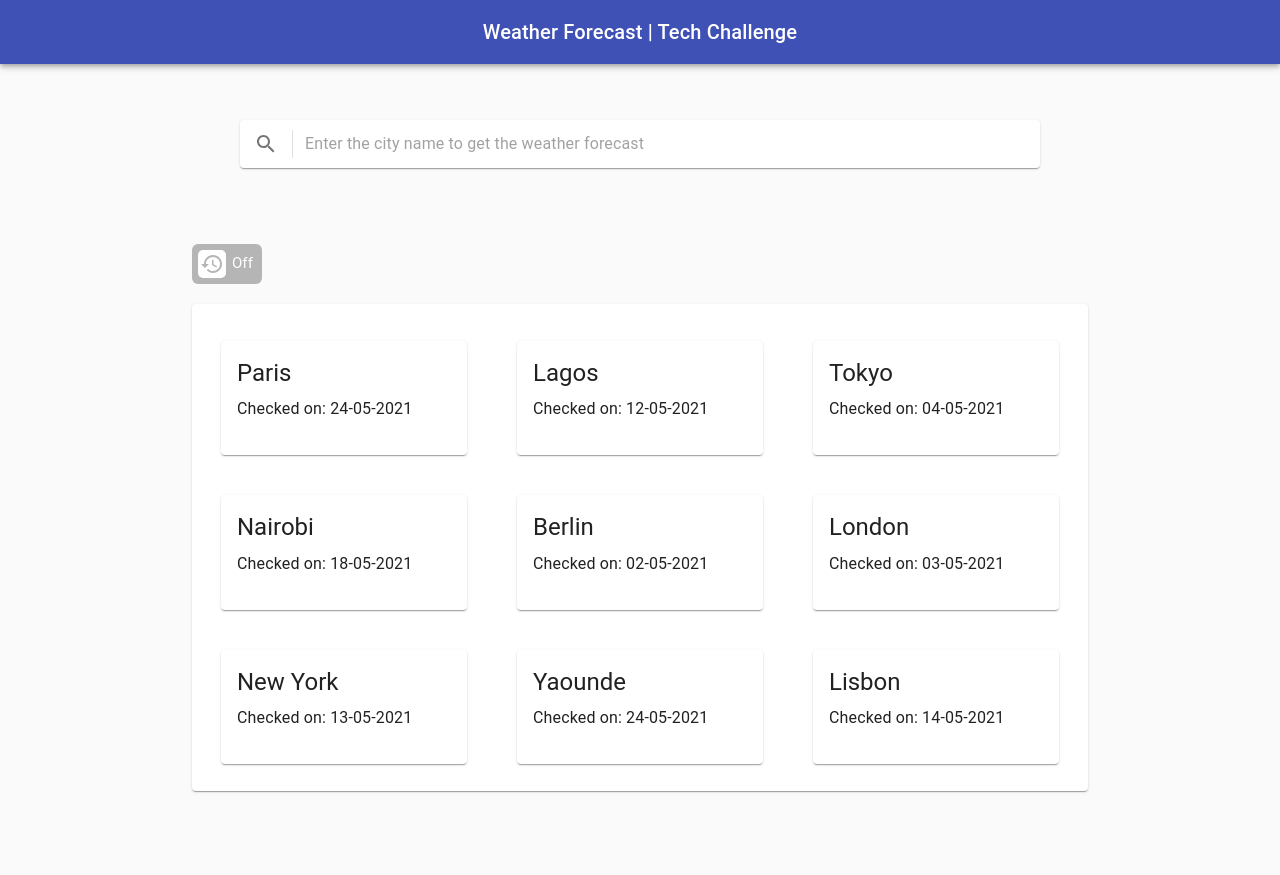
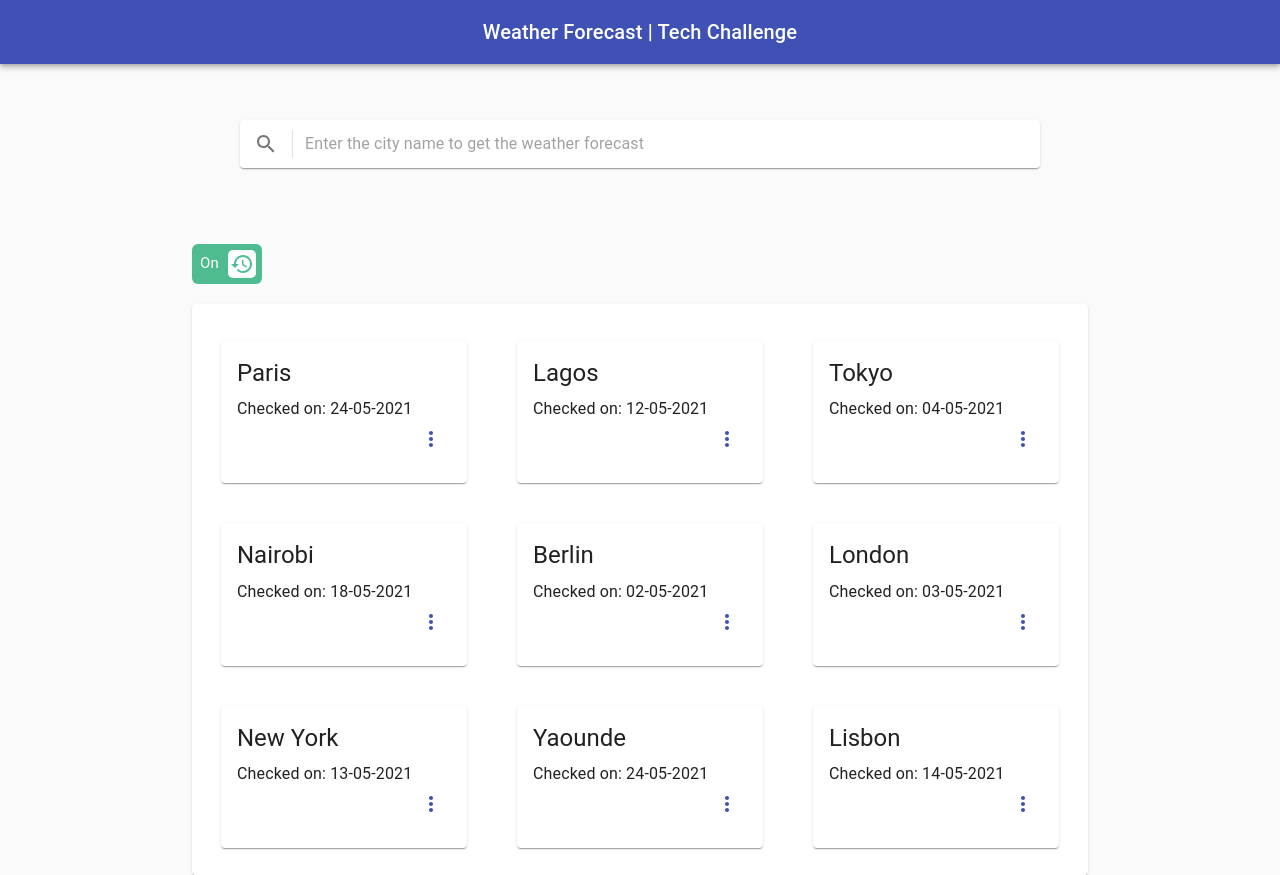
Before and after one commit to Kachielite/weather-forecast, a React (Create React App) app: page / in a window 1280 px wide. Before the commit the page ends 800 px from the top, so only its background shows below. Built offline with nearby package versions, Linux system fonts and the light colour scheme.

Commit message:
SearchHistory cards made clickable

```diff
--- a/src/AppComponents/SearchHistory.js
+++ b/src/AppComponents/SearchHistory.js
@@ -1,12 +1,15 @@
 import React from 'react';
 import Card from '@material-ui/core/Card';
 import CardContent from '@material-ui/core/CardContent';
+import CardActionArea from '@material-ui/core/CardActionArea';
 import CssBaseline from '@material-ui/core/CssBaseline';
 import Grid from '@material-ui/core/Grid';
 import Typography from '@material-ui/core/Typography';
 import { makeStyles } from '@material-ui/core/styles';
 import Container from '@material-ui/core/Container';
 import Paper from '@material-ui/core/Paper';
+import MoreVertIcon from '@material-ui/icons/MoreVert';
+import Button from '@material-ui/core/Button';
 
 
 
@@ -32,6 +35,10 @@ const useStyles = makeStyles((theme) => ({
   cardContent: {
     flexGrow: 1,
   },
+  button:{
+    display: 'flex',
+    justifyContent:'flex-end'
+  }
 }));
 
 
@@ -91,6 +98,7 @@ export default function SearchHistory() {
               return(
               <Grid item key={card.id} xs={12} sm={6} md={4}>
                 <Card className={classes.card}>
+                  <CardActionArea>
                   <CardContent className={classes.cardContent}>
                     <Typography gutterBottom variant="h5" component="h2">
                         {card.cityName}
@@ -98,7 +106,11 @@ export default function SearchHistory() {
                     <Typography>
                         Checked on: {card.checkedOn}
                     </Typography>
+                    <Button href="#text-buttons" color="primary" className={classes.button}>
+                      <MoreVertIcon/>
+                    </Button>
                   </CardContent>
+                  </CardActionArea>
                 </Card>
               </Grid>)
               })}
--- a/src/AppComponents/SwitchButton.js
+++ b/src/AppComponents/SwitchButton.js
@@ -6,12 +6,15 @@ import HistoryIcon from '@material-ui/icons/History';
 class SwitchButton extends Component {
     constructor() {
       super();
-      this.state = { checked: false };
+      this.state = { checked: true };
       this.handleChange = this.handleChange.bind(this);
     }
 
+
+
     handleChange(checked) {
       this.setState({ checked });
+      this.props.searchHistoryHandler()
     }
 
     render() {
--- a/src/PageComponent/HomePage.js
+++ b/src/PageComponent/HomePage.js
@@ -1,4 +1,4 @@
-import React from 'react';
+import React, {useState} from 'react';
 import SearchBar from '../AppComponents/SearchBar';
 import SwitchButton from '../AppComponents/SwitchButton';
 import SearchHistory from '../AppComponents/SearchHistory';
@@ -6,16 +6,27 @@ import SearchHistory from '../AppComponents/SearchHistory';
 import './homepage.css';
 
 const HomePage = () => {
+
+    const [searchHistory, setSearchHistory] = useState(true)
+
+    const searchHistoryHandler = () =>{
+        if(searchHistory){
+            setSearchHistory(false)
+        }else{
+            setSearchHistory(true)
+        }
+    }
+
     return(
         <div className="home-div">
             <div className="search-div">
                 <SearchBar/>
             </div>
             <div className="switch-div">
-                <SwitchButton/>
+                <SwitchButton searchHistoryHandler={searchHistoryHandler}/>
             </div>
             <div className="searchHistory-div">
-                <SearchHistory/>
+                {searchHistory && <SearchHistory/>}
             </div>
         </div>
     )
```
